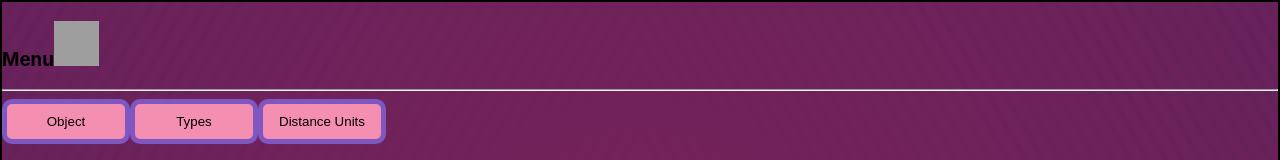
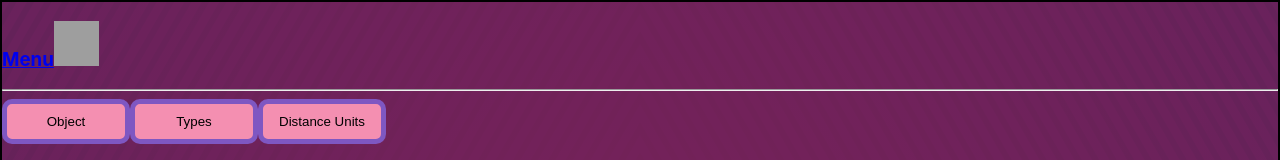
Before and after one commit to hodygmd/stars, a React (Create React App) app: page / in a window 1280 px wide. Shown: the top 160 px of the page. Built offline with nearby package versions, Linux system fonts and the light colour scheme; no server answers; grey boxes are pictures that could not be loaded; the HTML template or start-up script is replaced by a standard one.

Commit message:
more fixes

```diff
--- a/src/App.tsx
+++ b/src/App.tsx
@@ -12,7 +12,7 @@ export default function App() {
                 <Router>
                     <div className="border-right p-3" id="sidebar">
                         <div>
-                            <a>
+                            <a href={"#"}>
                                 <h3 className="text-light">
                                     Menu
                                     <img className="float-end" id="imgPerfil"
```
